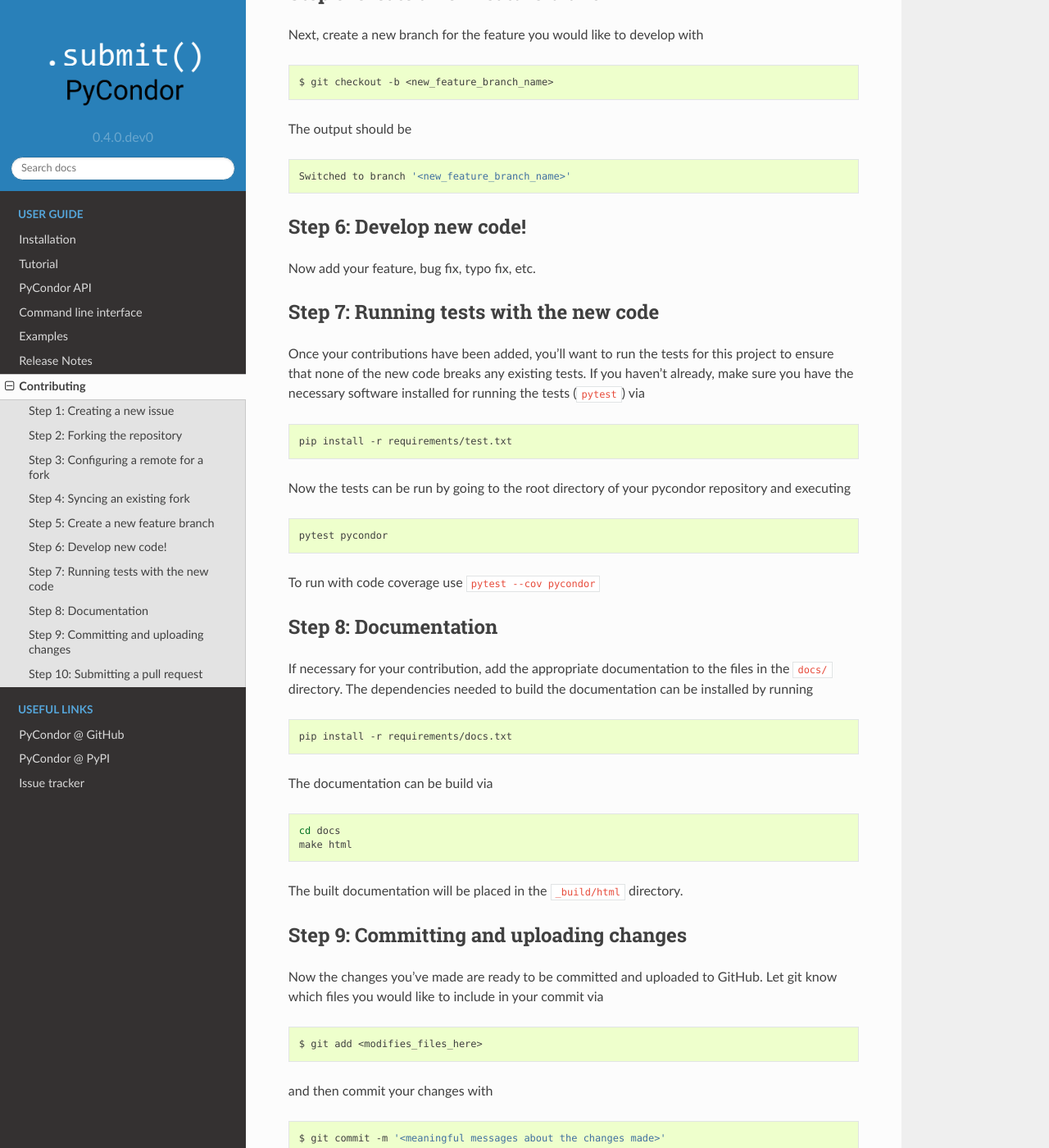
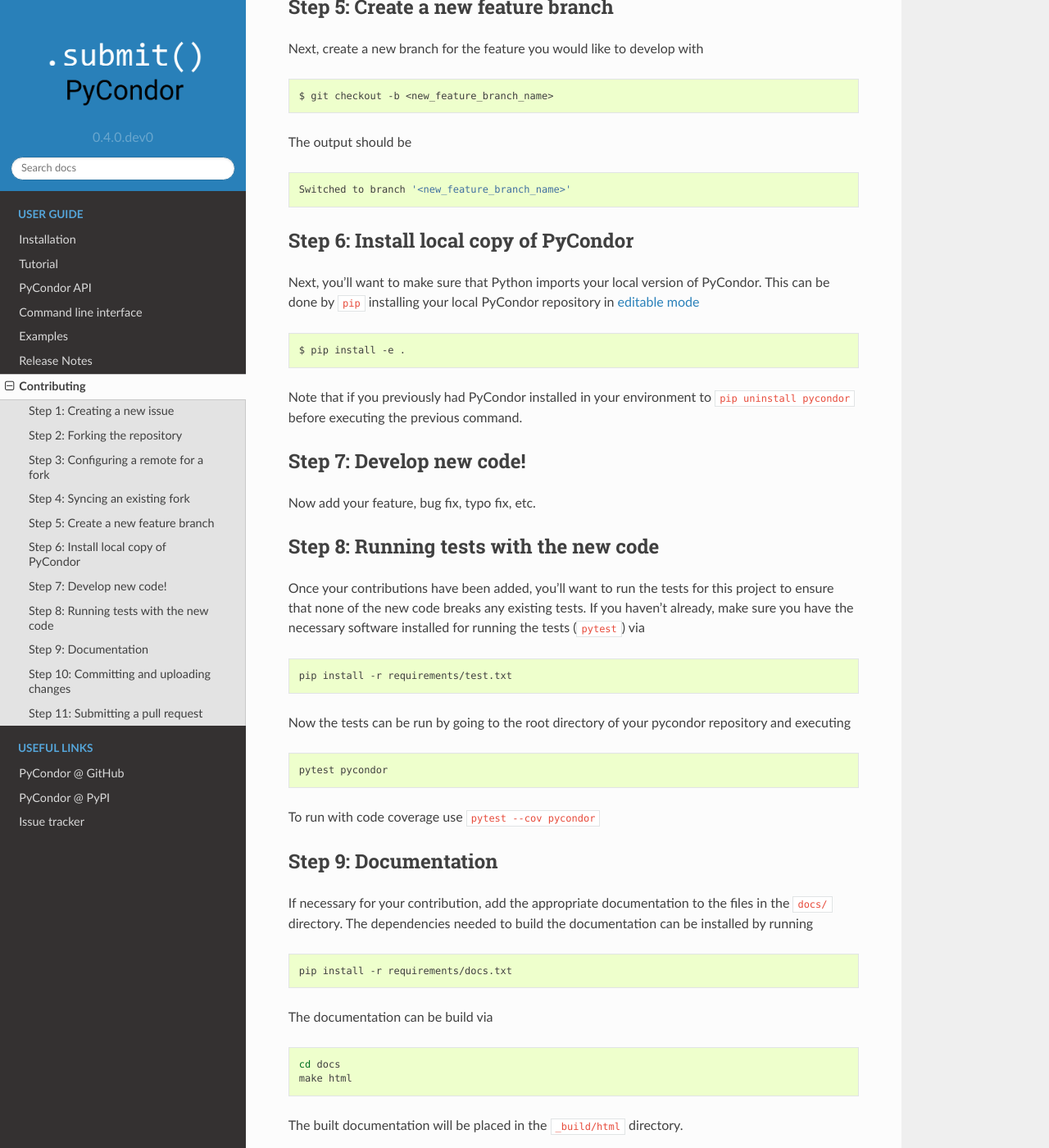
Before and after one commit to pycondor/pycondor, a Sphinx documentation site: the page built from docs/contributing.rst, in a window 1280 px wide and 1400 px high, scrolled down 2395 px. Shown: the whole window at 82% size. Built offline with Sphinx 7.4.7 and the Read the Docs theme 2.0.0, drawn with Linux system fonts in a browser that asks for light colours; some of the changed text lies outside the part shown.

Commit message:
Adds local installation step to contributing guide

```diff
--- a/docs/changelog.rst
+++ b/docs/changelog.rst
@@ -16,7 +16,7 @@
 **Changes**:
 
 - Adds informative error message when ``Job.submit_job`` is called on a machine where the ``condor_submit`` command isn't available. (See `PR #83 <https://github.com/jrbourbeau/pycondor/pull/83>`_)
-- Removes deprecated ``maxjobs`` and ``kwargs`` parameters for the ``Job.submit_job``, ``Job.build_submit``, ``Dagman.submit_dag``, and ``Dagman.build_submit`` methods. Also removes the deprecated ``dagman_progress``command. (See `PR #84 <https://github.com/jrbourbeau/pycondor/pull/84>`_)
+- Removes deprecated ``maxjobs`` and ``kwargs`` parameters for the ``Job.submit_job``, ``Job.build_submit``, ``Dagman.submit_dag``, and ``Dagman.build_submit`` methods. Also removes the deprecated ``dagman_progress`` command. (See `PR #84 <https://github.com/jrbourbeau/pycondor/pull/84>`_)
 
 
 **Bug Fixes**:
--- a/docs/contributing.rst
+++ b/docs/contributing.rst
@@ -45,6 +45,7 @@
 
 .. code-block:: bash
 
+    $ cd pycondor
     $ git remote -v
 
 
@@ -132,15 +133,28 @@
     Switched to branch '<new_feature_branch_name>'
 
 
+======================================
+Step 6: Install local copy of PyCondor
+======================================
+
+Next, you'll want to make sure that Python imports your local version of PyCondor. This can be done by ``pip`` installing your local PyCondor repository in `editable mode <https://pip.pypa.io/en/stable/reference/pip_install/#editable-installs>`_
+
+.. code-block:: bash
+
+    $ pip install -e .
+
+Note that if you previously had PyCondor installed in your environment to ``pip uninstall pycondor`` before executing the previous command.
+
+
 =========================
-Step 6: Develop new code!
+Step 7: Develop new code!
 =========================
 
 Now add your feature, bug fix, typo fix, etc.
 
 
 =======================================
-Step 7: Running tests with the new code
+Step 8: Running tests with the new code
 =======================================
 
 Once your contributions have been added, you'll want to run the tests for this project to ensure that none of the new code breaks any existing tests. If you haven't already, make sure you have the necessary software installed for running the tests (``pytest``) via
@@ -203,7 +217,7 @@
 
 
 ==================================
-Step 10: Submitting a pull request
+Step 11: Submitting a pull request
 ==================================
 
 Finally, you can go to your copy of PyCondor on GitHub and submit a pull request by clicking the "Compare & pull request" button!
```
Also changed, not shown: other parts of docs/contributing.rst (+4 -4 lines).
